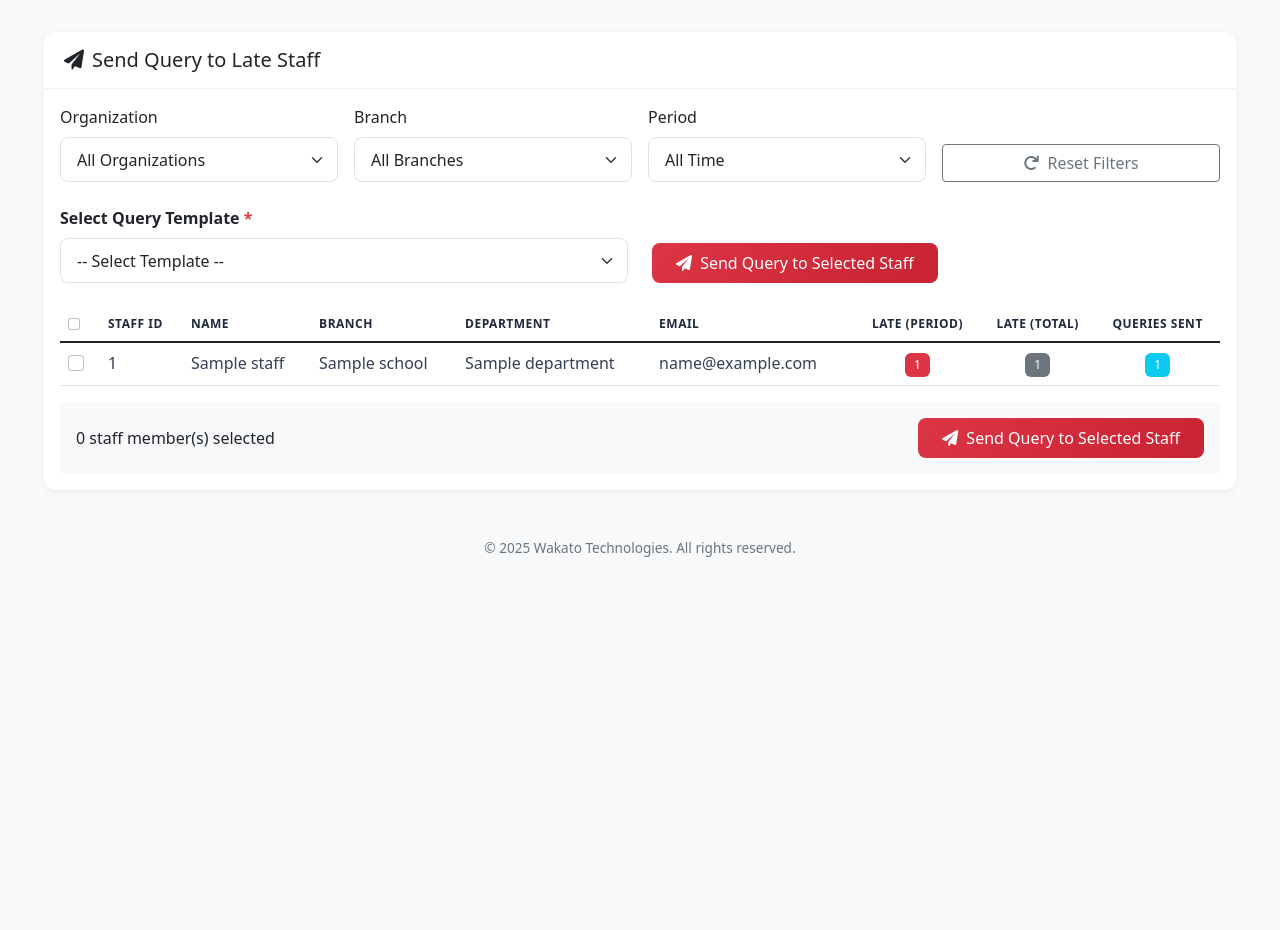
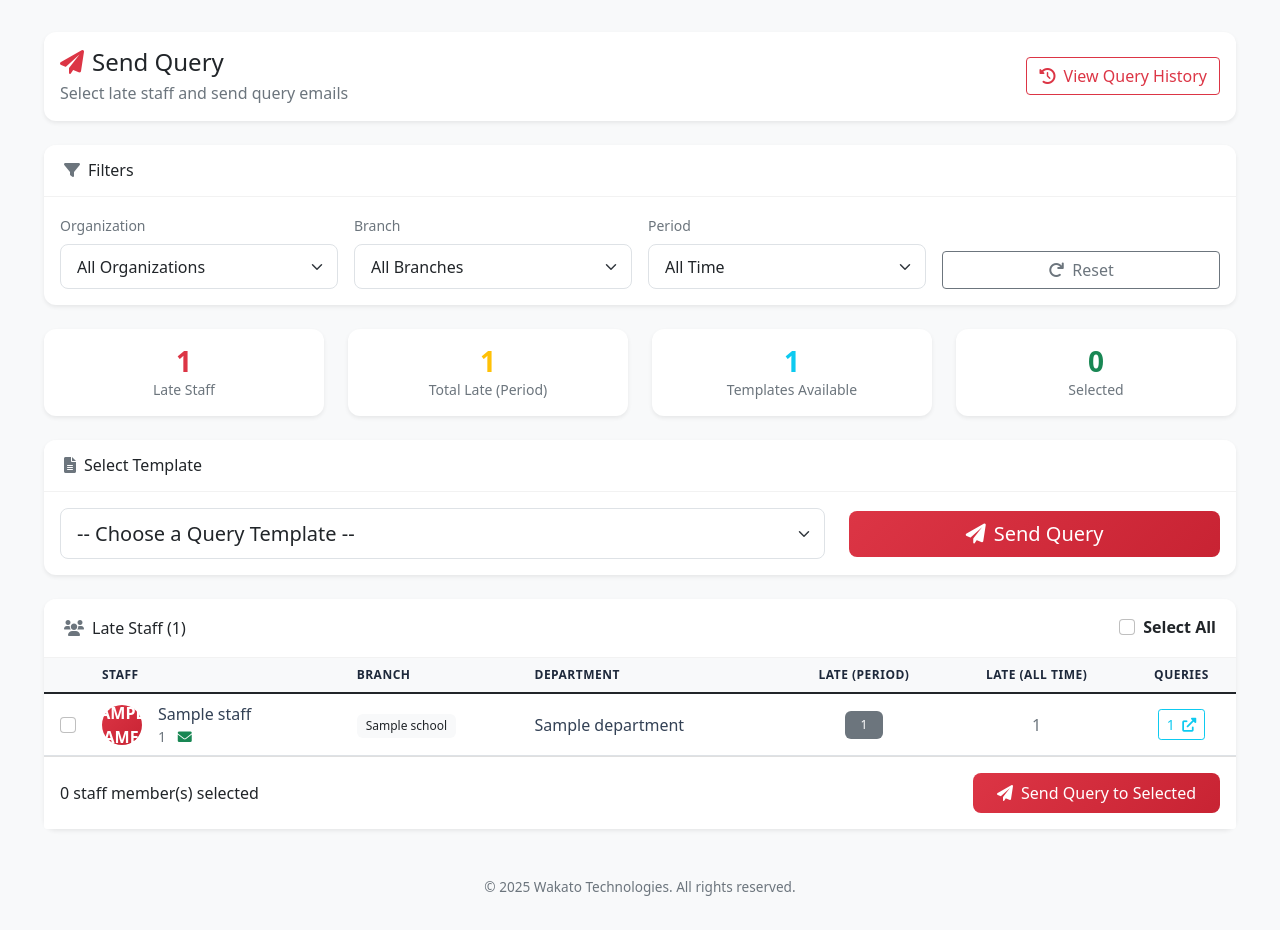
Before and after one commit to naturalwaves/attendance-system, a Python web app: template templates/send_query.html in a window 1280 px wide. Before the commit the page ends 557 px from the top, so only its background shows below. Run offline with Jinja, Linux system fonts and the light colour scheme; the template is opened without the code that fills it: most values are stand-ins (such as "Sample title", 1, 10 or a date in 2020).

Commit message:
Update send_query.html

```diff
--- a/templates/send_query.html
+++ b/templates/send_query.html
@@ -3,16 +3,34 @@
 {% block title %}Send Query - Attendance System{% endblock %}
 
 {% block content %}
-<div class="card">
-    <div class="card-header d-flex justify-content-between align-items-center">
-        <h5 class="mb-0"><i class="fas fa-paper-plane me-2"></i>Send Query to Late Staff</h5>
+<div class="row mb-4">
+    <div class="col-12">
+        <div class="card border-0 shadow-sm">
+            <div class="card-body">
+                <div class="d-flex justify-content-between align-items-center">
+                    <div>
+                        <h4 class="mb-1"><i class="fas fa-paper-plane text-danger me-2"></i>Send Query</h4>
+                        <p class="text-muted mb-0">Select late staff and send query emails</p>
+                    </div>
+                    <a href="{{ url_for('query_tracking') }}" class="btn btn-outline-primary">
+                        <i class="fas fa-history me-1"></i> View Query History
+                    </a>
+                </div>
+            </div>
+        </div>
+    </div>
+</div>
+
+<!-- Filters Card -->
+<div class="card border-0 shadow-sm mb-4">
+    <div class="card-header bg-white py-3">
+        <h6 class="mb-0"><i class="fas fa-filter text-muted me-2"></i>Filters</h6>
     </div>
     <div class="card-body">
-        <!-- Filters -->
-        <form method="GET" id="filterForm" class="mb-4">
+        <form method="GET" id="filterForm">
             <div class="row g-3">
                 <div class="col-md-3">
-                    <label class="form-label">Organization</label>
+                    <label class="form-label small text-muted">Organization</label>
                     <select name="organization_id" id="organizationFilter" class="form-select" onchange="this.form.submit()">
                         <option value="">All Organizations</option>
                         {% for org in organizations %}
@@ -21,7 +39,7 @@
                     </select>
                 </div>
                 <div class="col-md-3">
-                    <label class="form-label">Branch</label>
+                    <label class="form-label small text-muted">Branch</label>
                     <select name="branch_id" id="branchFilter" class="form-select" onchange="this.form.submit()">
                         <option value="">All Branches</option>
                         {% for branch in branches %}
@@ -30,7 +48,7 @@
                     </select>
                 </div>
                 <div class="col-md-3">
-                    <label class="form-label">Period</label>
+                    <label class="form-label small text-muted">Period</label>
                     <select name="period" id="periodFilter" class="form-select" onchange="handlePeriodChange()">
                         <option value="all" {% if selected_period == 'all' %}selected{% endif %}>All Time</option>
                         <option value="today" {% if selected_period == 'today' %}selected{% endif %}>Today</option>
@@ -45,95 +63,164 @@
                 </div>
                 <div class="col-md-3 d-flex align-items-end">
                     <a href="{{ url_for('send_query') }}" class="btn btn-outline-secondary w-100">
-                        <i class="fas fa-redo me-1"></i> Reset Filters
+                        <i class="fas fa-redo me-1"></i> Reset
                     </a>
                 </div>
             </div>
 
             <!-- Custom Date Range -->
-            <div class="row g-3 mt-2" id="customDateRange" style="display: {% if selected_period == 'custom' %}flex{% else %}none{% endif %};">
+            <div class="row g-3 mt-1" id="customDateRange" style="display: {% if selected_period == 'custom' %}flex{% else %}none{% endif %};">
                 <div class="col-md-3">
-                    <label class="form-label">Start Date</label>
+                    <label class="form-label small text-muted">Start Date</label>
                     <input type="date" name="start_date" id="startDate" class="form-control" value="{{ start_date }}">
                 </div>
                 <div class="col-md-3">
-                    <label class="form-label">End Date</label>
+                    <label class="form-label small text-muted">End Date</label>
                     <input type="date" name="end_date" id="endDate" class="form-control" value="{{ end_date }}">
                 </div>
                 <div class="col-md-3 d-flex align-items-end">
                     <button type="submit" class="btn btn-primary w-100">
-                        <i class="fas fa-filter me-1"></i> Apply
+                        <i class="fas fa-search me-1"></i> Apply
                     </button>
                 </div>
             </div>
         </form>
+    </div>
+</div>
 
 {% if late_staff %}
+<!-- Summary Cards -->
+<div class="row mb-4">
+    <div class="col-md-3">
+        <div class="card border-0 shadow-sm">
+            <div class="card-body text-center py-3">
+                <div class="display-6 text-danger fw-bold">{{ late_staff|length }}</div>
+                <div class="text-muted small">Late Staff</div>
+            </div>
+        </div>
+    </div>
+    <div class="col-md-3">
+        <div class="card border-0 shadow-sm">
+            <div class="card-body text-center py-3">
+                <div class="display-6 text-warning fw-bold">{{ late_staff|sum(attribute='late_count') }}</div>
+                <div class="text-muted small">Total Late (Period)</div>
+            </div>
+        </div>
+    </div>
+    <div class="col-md-3">
+        <div class="card border-0 shadow-sm">
+            <div class="card-body text-center py-3">
+                <div class="display-6 text-info fw-bold">{{ templates|length }}</div>
+                <div class="text-muted small">Templates Available</div>
+            </div>
+        </div>
+    </div>
+    <div class="col-md-3">
+        <div class="card border-0 shadow-sm">
+            <div class="card-body text-center py-3">
+                <div class="display-6 text-success fw-bold" id="selectedDisplay">0</div>
+                <div class="text-muted small">Selected</div>
+            </div>
+        </div>
+    </div>
+</div>
+
 <form method="POST">
-            <!-- Template Selection -->
-            <div class="row mb-4">
-                <div class="col-md-6">
-                    <label class="form-label fw-bold">Select Query Template <span class="text-danger">*</span></label>
-                    <select name="template_id" class="form-select" required>
-                        <option value="">-- Select Template --</option>
+    <!-- Template Selection Card -->
+    <div class="card border-0 shadow-sm mb-4">
+        <div class="card-header bg-white py-3">
+            <h6 class="mb-0"><i class="fas fa-file-alt text-muted me-2"></i>Select Template</h6>
+        </div>
+        <div class="card-body">
+            <div class="row align-items-center">
+                <div class="col-md-8">
+                    <select name="template_id" class="form-select form-select-lg" required>
+                        <option value="">-- Choose a Query Template --</option>
                         {% for template in templates %}
                         <option value="{{ template.id }}">{{ template.title }} ({{ template.organization.name }})</option>
                         {% endfor %}
                     </select>
                 </div>
-                <div class="col-md-6 d-flex align-items-end">
-                    <button type="submit" class="btn btn-primary">
-                        <i class="fas fa-paper-plane me-1"></i> Send Query to Selected Staff
+                <div class="col-md-4">
+                    <button type="submit" class="btn btn-primary btn-lg w-100">
+                        <i class="fas fa-paper-plane me-2"></i>Send Query
                     </button>
                 </div>
             </div>
+        </div>
+    </div>
 
-            <!-- Staff Selection -->
+    <!-- Staff List Card -->
+    <div class="card border-0 shadow-sm">
+        <div class="card-header bg-white py-3 d-flex justify-content-between align-items-center">
+            <h6 class="mb-0"><i class="fas fa-users text-muted me-2"></i>Late Staff (<span id="staffCount">{{ late_staff|length }}</span>)</h6>
+            <div class="form-check">
+                <input type="checkbox" id="selectAll" class="form-check-input" onclick="toggleAll(this)">
+                <label class="form-check-label" for="selectAll">Select All</label>
+            </div>
+        </div>
+        <div class="card-body p-0">
             <div class="table-responsive">
-                <table class="table table-hover">
-                    <thead>
+                <table class="table table-hover align-middle mb-0">
+                    <thead class="bg-light">
                         <tr>
-                            <th style="width: 40px;">
-                                <input type="checkbox" id="selectAll" class="form-check-input" onclick="toggleAll(this)">
-                            </th>
-                            <th>Staff ID</th>
-                            <th>Name</th>
+                            <th style="width: 50px;" class="ps-3"></th>
+                            <th>Staff</th>
                             <th>Branch</th>
                             <th>Department</th>
-                            <th>Email</th>
                             <th class="text-center">Late (Period)</th>
-                            <th class="text-center">Late (Total)</th>
-                            <th class="text-center">Queries Sent</th>
+                            <th class="text-center">Late (All Time)</th>
+                            <th class="text-center">Queries</th>
                         </tr>
                     </thead>
                     <tbody>
                         {% for item in late_staff %}
                         <tr>
-                            <td>
+                            <td class="ps-3">
                                 <input type="checkbox" name="staff_ids" value="{{ item.staff.id }}" class="form-check-input staff-checkbox">
                             </td>
-                            <td>{{ item.staff.staff_id }}</td>
                             <td>
-                                {{ item.staff.name }}
-                                {% if not item.staff.email %}
-                                <span class="badge bg-warning text-dark ms-1" title="No email address"><i class="fas fa-exclamation-triangle"></i></span>
+                                <div class="d-flex align-items-center">
+                                    <div class="avatar-circle me-3">
+                                        {{ item.staff.name[0] | upper }}
+                                    </div>
+                                    <div>
+                                        <div class="fw-semibold">{{ item.staff.name }}</div>
+                                        <div class="small text-muted">
+                                            {{ item.staff.staff_id }}
+                                            {% if item.staff.email %}
+                                            <span class="ms-2"><i class="fas fa-envelope text-success"></i></span>
+                                            {% else %}
+                                            <span class="ms-2" title="No email"><i class="fas fa-envelope text-danger"></i></span>
+                                            {% endif %}
+                                        </div>
+                                    </div>
+                                </div>
+                            </td>
+                            <td>
+                                <span class="badge bg-light text-dark">{{ item.staff.school.short_name or item.staff.school.name if item.staff.school else 'N/A' }}</span>
+                            </td>
+                            <td>{{ item.staff.department }}</td>
+                            <td class="text-center">
+                                {% if item.late_count >= 10 %}
+                                <span class="badge bg-danger px-3 py-2">{{ item.late_count }}</span>
+                                {% elif item.late_count >= 5 %}
+                                <span class="badge bg-warning text-dark px-3 py-2">{{ item.late_count }}</span>
+                                {% else %}
+                                <span class="badge bg-secondary px-3 py-2">{{ item.late_count }}</span>
                                 {% endif %}
                             </td>
-                            <td>{{ item.staff.school.short_name or item.staff.school.name if item.staff.school else 'N/A' }}</td>
-                            <td>{{ item.staff.department }}</td>
-                            <td>{{ item.staff.email or '-' }}</td>
                             <td class="text-center">
-                                <span class="badge bg-danger">{{ item.late_count }}</span>
-                            </td>
-                            <td class="text-center">
-                                <span class="badge bg-secondary">{{ item.total_late }}</span>
+                                <span class="text-muted">{{ item.total_late }}</span>
                             </td>
                             <td class="text-center">
                                 {% set query_count = item.staff.queries_received | length %}
                                 {% if query_count > 0 %}
-                                <a href="{{ url_for('staff_query_history', staff_id=item.staff.id) }}" class="badge bg-info text-decoration-none">{{ query_count }}</a>
+                                <a href="{{ url_for('staff_query_history', staff_id=item.staff.id) }}" class="btn btn-sm btn-outline-info">
+                                    {{ query_count }} <i class="fas fa-external-link-alt ms-1"></i>
+                                </a>
                                 {% else %}
-                                <span class="badge bg-light text-dark">0</span>
+                                <span class="text-muted">0</span>
                                 {% endif %}
                             </td>
                         </tr>
@@ -141,35 +228,55 @@
                     </tbody>
                 </table>
             </div>
-
-            <div class="mt-3 p-3 bg-light rounded">
-                <div class="row align-items-center">
-                    <div class="col-md-6">
-                        <span id="selectedCount">0</span> staff member(s) selected
         </div>
-                    <div class="col-md-6 text-end">
+        <div class="card-footer bg-white py-3">
+            <div class="d-flex justify-content-between align-items-center">
+                <div>
+                    <span class="fw-semibold" id="selectedCount">0</span> staff member(s) selected
+                </div>
                 <button type="submit" class="btn btn-primary">
-                            <i class="fas fa-paper-plane me-1"></i> Send Query to Selected Staff
+                    <i class="fas fa-paper-plane me-2"></i>Send Query to Selected
                 </button>
             </div>
         </div>
     </div>
 </form>
+
 {% else %}
-        <div class="text-center py-5">
-            <i class="fas fa-check-circle fa-3x text-success mb-3"></i>
-            <h5>No Late Staff Found</h5>
-            <p class="text-muted">
+<div class="card border-0 shadow-sm">
+    <div class="card-body text-center py-5">
+        <div class="mb-4">
+            <i class="fas fa-check-circle fa-4x text-success"></i>
+        </div>
+        <h4>No Late Staff Found</h4>
+        <p class="text-muted mb-0">
             {% if selected_period != 'all' %}
             No staff members have been late during the selected period.
             {% else %}
-                No staff members have lateness records.
+            All staff members have perfect attendance records.
             {% endif %}
         </p>
     </div>
+</div>
 {% endif %}
-    </div>
-</div>
+
+<style>
+.avatar-circle {
+    width: 40px;
+    height: 40px;
+    border-radius: 50%;
+    background: linear-gradient(135deg, #dc3545 0%, #c82333 100%);
+    color: white;
+    display: flex;
+    align-items: center;
+    justify-content: center;
+    font-weight: 600;
+    font-size: 1rem;
+}
+.display-6 {
+    font-size: 1.75rem;
+}
+</style>
 
 <script>
 function toggleAll(source) {
@@ -181,6 +288,7 @@ function toggleAll(source) {
 function updateSelectedCount() {
     const checked = document.querySelectorAll('.staff-checkbox:checked').length;
     document.getElementById('selectedCount').textContent = checked;
+    document.getElementById('selectedDisplay').textContent = checked;
 }
 
 function handlePeriodChange() {
```
Lines whose indentation alone changed are shown as unchanged.
